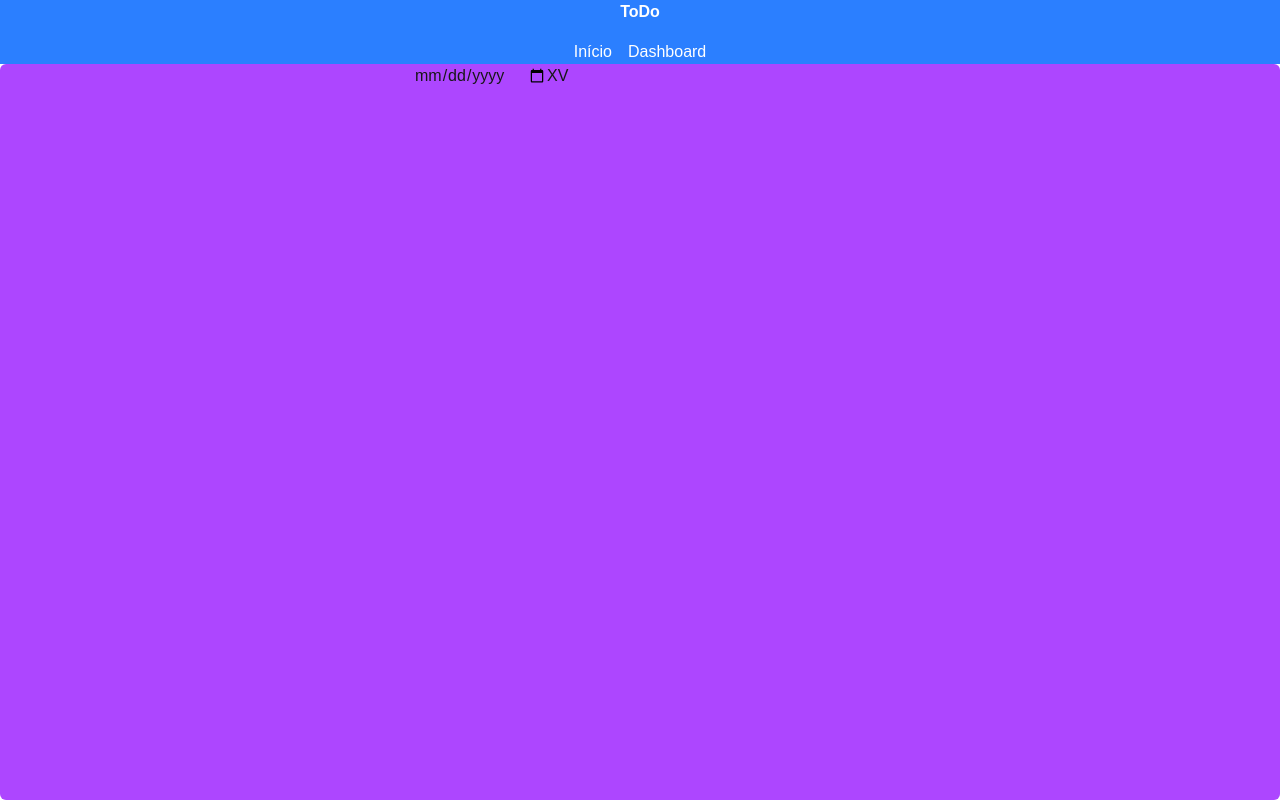
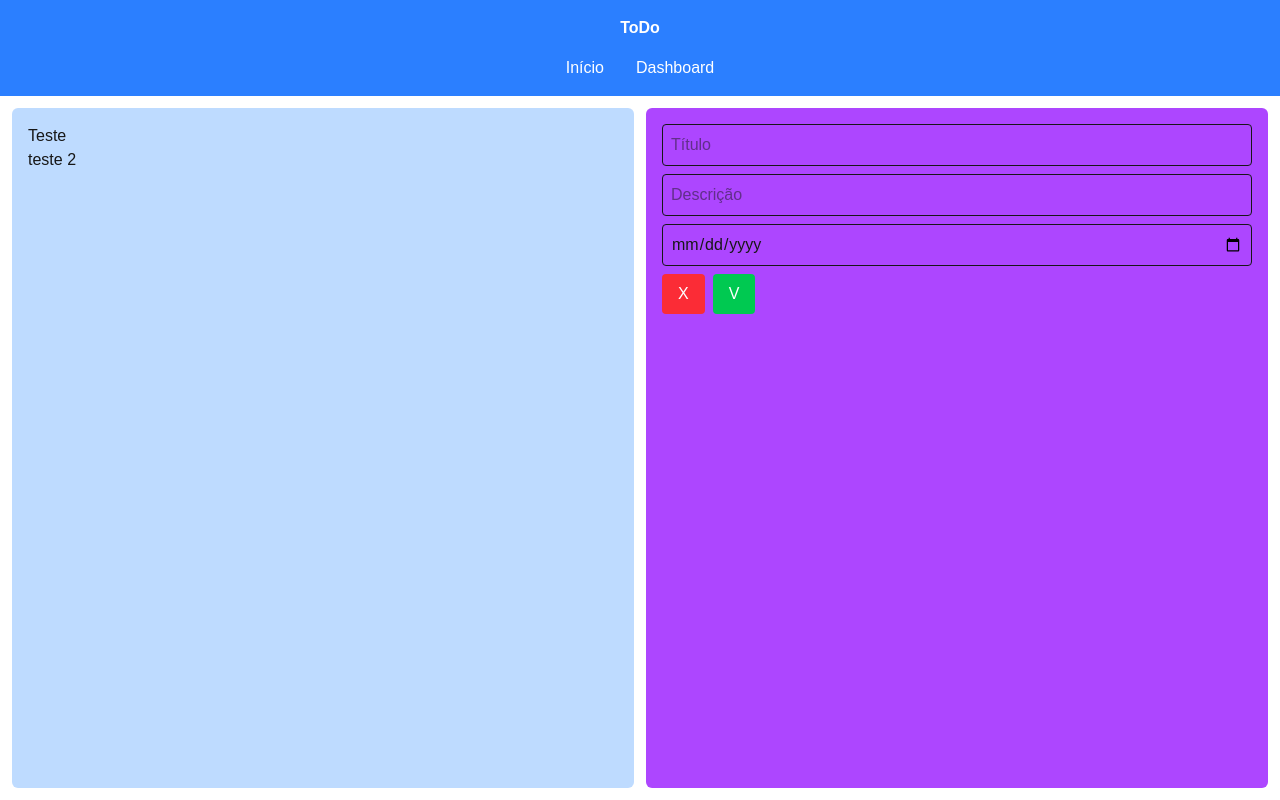
Before and after one commit to Bbaranoski/estudo, a Next.js app: page / in a window 1280 px wide. Built offline with nearby package versions, Linux system fonts and the light colour scheme.

Commit message:
fazendo com que a array apareca no layout

```diff
--- a/src/app/globals.css
+++ b/src/app/globals.css
@@ -25,12 +25,6 @@ body {
   -moz-osx-font-smoothing: grayscale;
 }
 
-* {
-  box-sizing: border-box;
-  padding: 0;
-  margin: 0;
-}
-
 a {
   color: inherit;
   text-decoration: none;
--- a/src/app/page.tsx
+++ b/src/app/page.tsx
@@ -7,36 +7,43 @@ export default function Home() {
     descricao: string;
   }
   const [todo, setTodo] = useState<Todo>({titulo: "", descricao: ""});
-  const lista: Todo[] = [{titulo: "Teste", descricao: "teste 2"}];
+  const [lista, setLista] = useState<Todo[]>([{titulo: "Teste", descricao: "teste 2"}]);
 
-  useEffect(() => {
+  const addTodo = () => {
+    if(todo.titulo !== "" && todo.descricao !== "") {
+      setLista([...lista, todo]);
+      setTodo({titulo: "", descricao: ""});
+    }
+  }
+
+  return (
+    <div className="grid grid-cols-[repeat(auto-fit,minmax(250px,1fr))] grid-rows-[repeat(auto-fit,minmax(250,1fr))] w-full gap-3 p-3">
       {lista.map((e, index) => (
         <div key={index} className="bg-blue-200 p-4 rounded-md">
           <p>{e.titulo}</p>
           <p>{e.descricao}</p>
         </div>
       ))}
-  }, [lista]);
-
-  return (
-    <div className="grid grid-cols-[repeat(auto-fit,minmax(250px,1fr))] w-full gap-4 p-4">
         <div className="bg-purple-500 p-4 rounded-md order-2">
           <input type="text"
+            placeholder="Título"
+            className="p-2 border rounded mb-2 w-full"
             value={todo.titulo}
             onChange={(e) => setTodo({...todo, titulo: e.target.value})}
           />
           <input type="text"
+            placeholder="Descrição"
+            className="p-2 border rounded mb-2 w-full"
             value={todo.descricao}
             onChange={(e) => setTodo({...todo, descricao: e.target.value})}
           />
-          <input type="date" />
-          <button>X</button>
-          <button onClick={() => {console.log(lista)
-              if(todo.titulo != ''){
-                lista.push(todo)
-              }
-            }}
+          <input type="date" className="p-2 border rounded mb-2 w-full"/>
+          <div className="flex gap-2">
+            <button className="bg-red-500 text-white px-4 py-2 rounded">X</button>
+            <button className="bg-green-500 text-white px-4 py-2 rounded"
+              onClick={addTodo}
             >V</button>
+          </div>
         </div>
     </div>
   );
```
Lines whose indentation alone changed are shown as unchanged.
